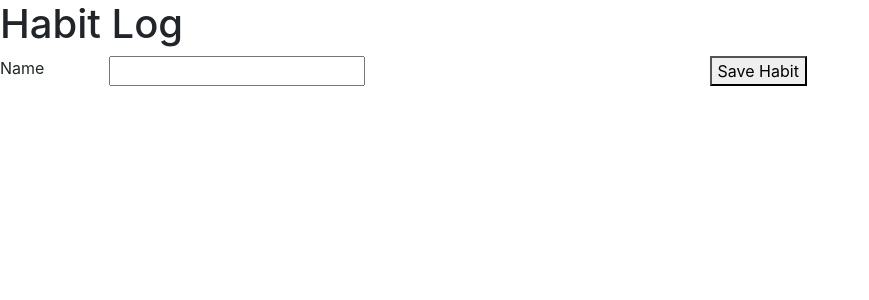
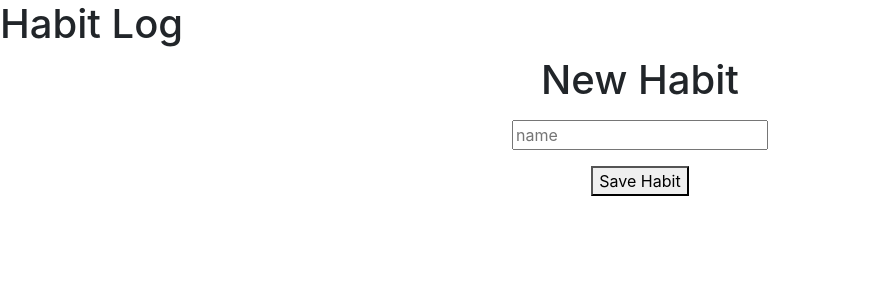
Before and after one commit to jennifercarreno/habit-log, a Flask app: page /habits/new in a window 1280 px wide. Shown: the top 300 px of the page, without its empty margins (0-869 px from the left). Run offline with Flask 2, Linux system fonts and the light colour scheme; some libraries are stand-ins or nearby versions.

Commit message:
fixed css

```diff
--- a/templates/static/styles.css
+++ b/static/styles.css
@@ -11,3 +11,6 @@ th {
 td {
     width: 500px;
 }
+body {
+    text-align: center;
+}
--- a/templates/base.html
+++ b/templates/base.html
@@ -6,7 +6,7 @@
   <title>Habit Log</title>
 
   <link rel="stylesheet" href="https://stackpath.bootstrapcdn.com/bootstrap/4.3.1/css/bootstrap.min.css">
-  <link rel= "stylesheet" type= "text/css" href= "{{ url_for('static',filename='/styles.css') }}">
+  <link rel= "stylesheet" type= "text/css" href= "{{ url_for('static', filename='/styles.css') }}">
 </head>
 <body>
 
--- a/templates/habit_new.html
+++ b/templates/habit_new.html
@@ -6,39 +6,19 @@
         <h1> Habit Log </h1>
     </div>
 
-    <!-- <h3> Weekly </h3>
 
-    <table class = table-bordered>
-        <tr>
-            <th>Habit</th>
-            <th>Monday</th>
-            <th>Tuesday</th>
-            <th>Wednesday</th>
-            <th>Thursday</th>
-            <th>Friday</th>
-            <th>Saturday</th>
-            <th>Sunday</th>
-
-        </tr>
-
-    </table> -->
-
-    <div class="footer">
     <form method='POST' action='/habits'>
-            <div class="row">
-                <div class="col-lg-1">
-                    <label for='habit-name'>Name</label><br>
+        <div class="col">
+            <h1><label for='habit-name'>New Habit</label><br></h1>
         </div>
         <div class="col">
-                    <input id='habit-name' type='text' name='name' value=''/>
+            <input id='habit-name' type='text' name='name' value='' placeholder="name"/>
         </div>
         <div class="col">
             <p>
-                        <button type='submit'>Save Habit</button>
+                <button type='submit' class="mt-3">Save Habit</button>
             </p>
         </div>
-              </div>
     </form>
-    </div>
 
 {% endblock %}
```
Also changed, not shown: templates/home.html (+5 -4 lines). Lines whose indentation alone changed are shown as unchanged.
